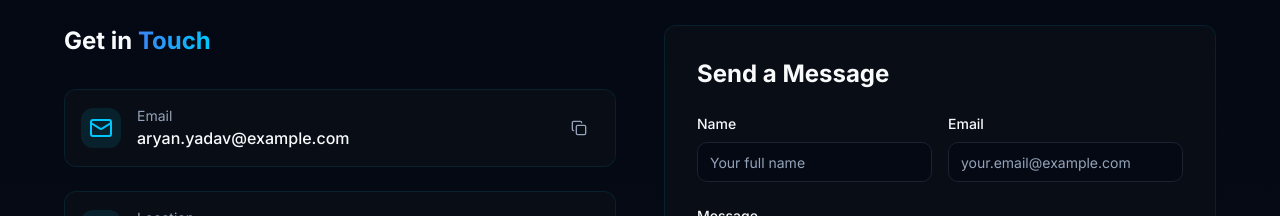
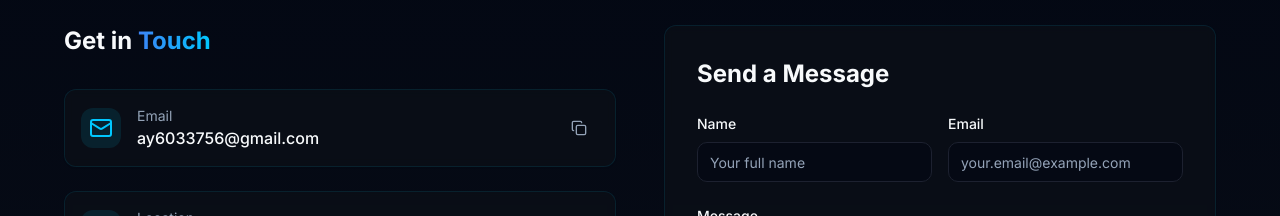
Before and after one commit to aryan00756/aryan-portfolio-web, a React (Vite) app: page / in a window 1280 px wide. Shown: the part 6060-6276 px from the top of the page. Built offline with nearby package versions, Linux system fonts and the light colour scheme.

Commit message:
Update contact email
Update contact email to ay6033756@gmail.com

```diff
--- a/src/components/Contact.tsx
+++ b/src/components/Contact.tsx
@@ -21,8 +21,8 @@ const Contact = () => {
     {
       icon: <Mail className="w-6 h-6" />,
       label: "Email",
-      value: "aryan.yadav@example.com",
-      href: "mailto:aryan.yadav@example.com",
+      value: "ay6033756@gmail.com",
+      href: "mailto:ay6033756@gmail.com",
       copyable: true
     },
     {
@@ -50,7 +50,7 @@ const Contact = () => {
     {
       icon: <Mail className="w-6 h-6" />,
       label: "Email",
-      href: "mailto:aryan.yadav@example.com",
+      href: "mailto:ay6033756@gmail.com",
       color: "hover:text-secondary"
     }
   ];
```
